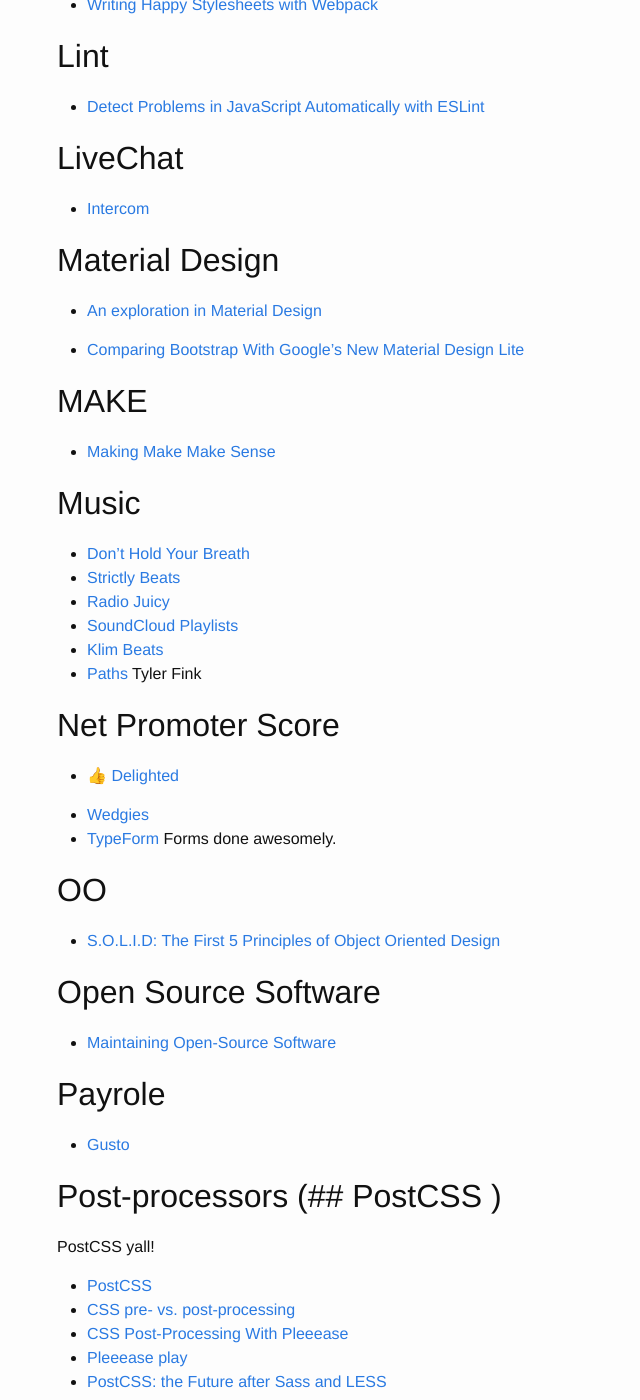
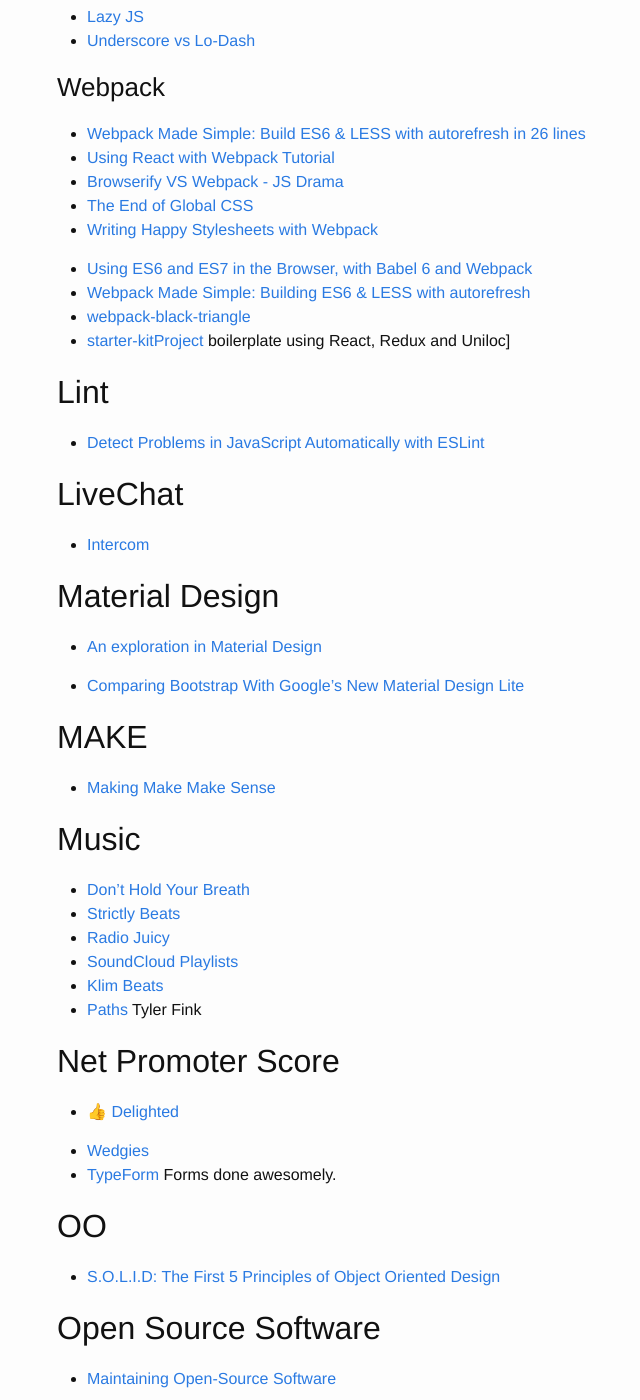
Before and after one commit to brownerd/brownerd.github.io, a Jekyll site: the page built from _posts/2015-01-01-reading-list-2015.md, in a window 1280 px wide and 1400 px high, scrolled down 30884 px. Shown: the whole window, without its empty margins (213-853 px from the left). Built offline with Jekyll 4.4.1, drawn with Linux system fonts in a browser that asks for light colours; emoji names are drawn with the system emoji font; some of the changed text lies outside the part shown.

Commit message:
add webpack, JS Date and PostCSS stuff

```diff
--- a/_posts/2015-01-01-reading-list-2015.md
+++ b/_posts/2015-01-01-reading-list-2015.md
@@ -168,13 +168,16 @@ Here are the agencies, people and sites that I was most influenced by in 2015
 
 
 
+
+## Color
+- [How I Work with Color](https://medium.com/@JustinMezzell/how-i-work-with-color-8439c98ae5ed)
+
+
+
+
 ## CodePen
 - [First CodePen Chicago Meetup](http://codepen.io/poopsplat/blog/first-codepen-chicago-meetup)
-
-## Codepen
 - [CodePen Chicago](https://nvite.com/CodePenChicago/abfd)
-
-
 
 
 
@@ -1675,6 +1708,12 @@ A REACT- LIKE, 3.5KB USER INTERFACE LIBRARY
 - [Writing Happy Stylesheets with Webpack](http://jamesknelson.com/writing-happy-stylesheets-with-webpack/)
 
 
+- [Using ES6 and ES7 in the Browser, with Babel 6 and Webpack](http://jamesknelson.com/using-es6-in-the-browser-with-babel-6-and-webpack/)
+- [Webpack Made Simple: Building ES6 & LESS with autorefresh](http://jamesknelson.com/webpack-made-simple-build-es6-less-with-autorefresh-in-26-lines/)
+- [webpack-black-triangle](https://github.com/jamesknelson/webpack-black-triangle)
+- [starter-kitProject](http://unicornstandard.com/packages/boilerplate.html) boilerplate using React, Redux and Uniloc]
+
+
 
 
 ## Lint
@@ -1745,7 +1784,7 @@ A REACT- LIKE, 3.5KB USER INTERFACE LIBRARY
 
 
 
-## Post-processors (## PostCSS )
+## PostCSS
 PostCSS yall!
 
 - [PostCSS](https://github.com/postcss/postcss)
```
Also changed, not shown: other parts of _posts/2015-01-01-reading-list-2015.md (+31 -1 lines).
